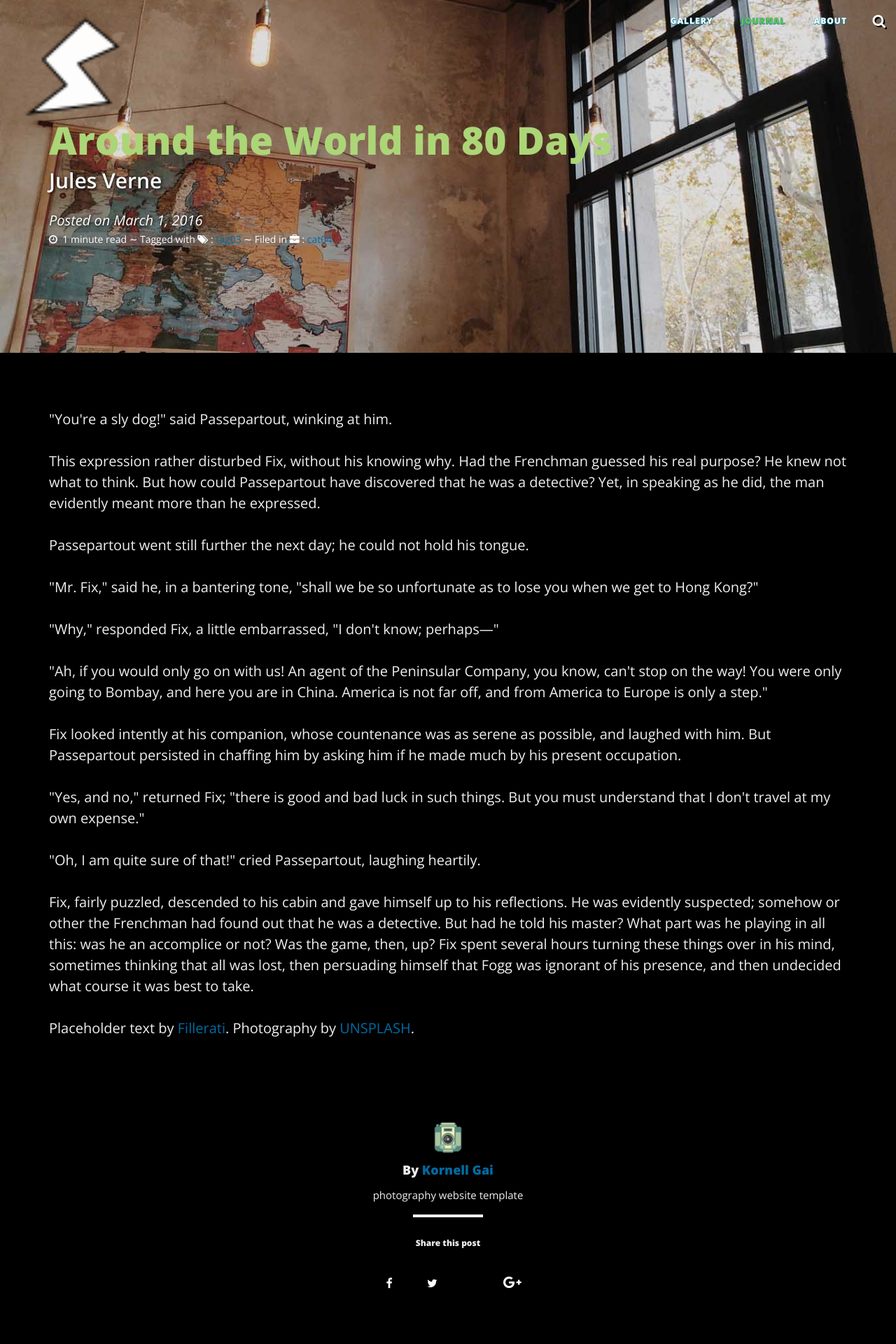
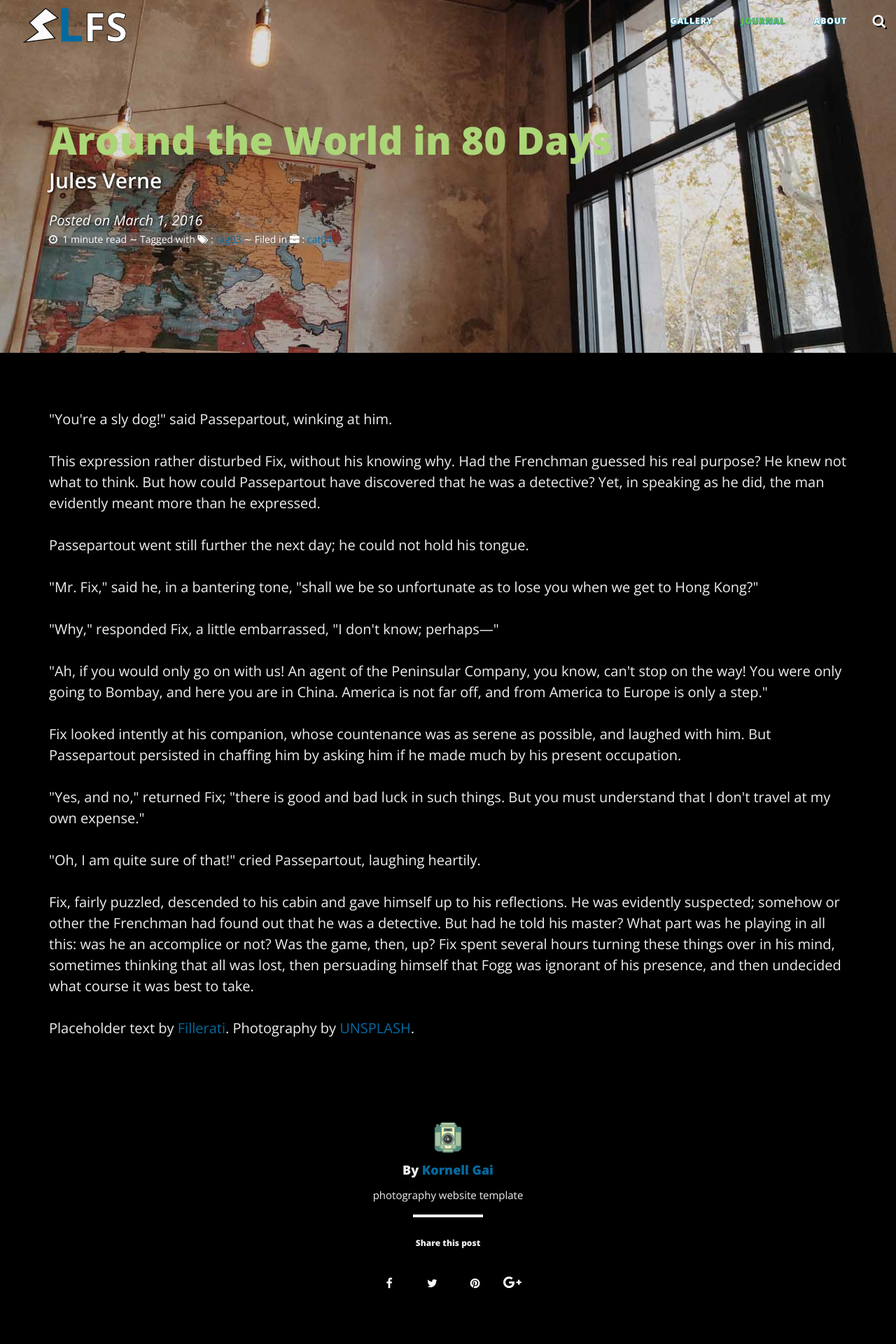
Before and after one commit to LightningFlashStudio/Fulgur, a Jekyll site: the page built from _posts/2016-03-01-Around-the-World-in-80-Days.markdown, in a window 1280 px wide. Shown: the top 1920 px of the page at 70% size. Built offline with Jekyll 4.4.1, drawn with Linux system fonts in a browser that asks for light colours; nearby versions of some CDN libraries.

Commit message:
Added new headers and new logo.

```diff
--- a/_includes/footer.html
+++ b/_includes/footer.html
@@ -20,7 +20,7 @@
                     {% if site.tumblr_username %}
                     <li>
                         <a href="http://{{ site.tumblr_username }}.tumblr.com">
-                            <span class="fa-stack fa-lg" data-toggle="tooltip" title="Deviantart">
+                            <span class="fa-stack fa-lg" data-toggle="tooltip" title="Tumblr">
                                 <i class="fa fa-circle fa-stack-2x"></i>
                                 <i class="fa fa-tumblr fa-stack-1x fa-inverse"></i>
                             </span>
--- a/_includes/nav.html
+++ b/_includes/nav.html
@@ -6,7 +6,7 @@
             <button type="button" class="navbar-toggle" data-toggle="collapse" data-target="#bs-example-navbar-collapse-1">
                 <i class="fa fa-bars fa-lg"></i>
             </button>
-            <a href="{{ site.baseurl }}/" title="HOME"><img src="{{ site.baseurl }}/logo.png" alt="logo" style="width:150px;cursor:pointer;margin-top:15px;"/></a>
+            <a href="{{ site.baseurl }}/" title="HOME"><img src="{{ site.baseurl }}/logo.png" alt="logo" style="width:150px;cursor:pointer;margin-top:8px;"/></a>
         </div>
 
         <!-- Collect the nav links, forms, and other content for toggling -->
--- a/_includes/share.html
+++ b/_includes/share.html
@@ -32,7 +32,7 @@ color: #223333;font-size:1em;">
                   <span class="fa-stack fa-lg" style="
   color: #223333;font-size:1em;">
                                   <i class="fa fa-circle fa-stack-2x"></i>
-                                  <i class="fa fa-pinterest- fa-stack-1x fa-inverse"></i>
+                                  <i class="fa fa-pinterest fa-stack-1x fa-inverse"></i>
                                   </span>
                   </a>
               </li>
```
Also changed, not shown: logo.png, 3 other files.
